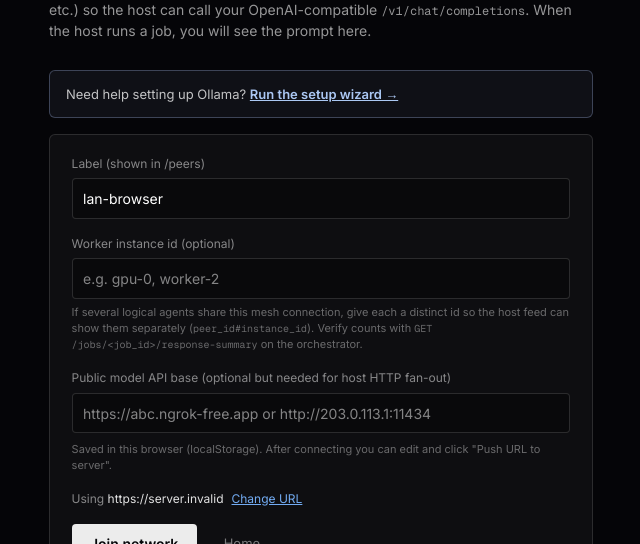
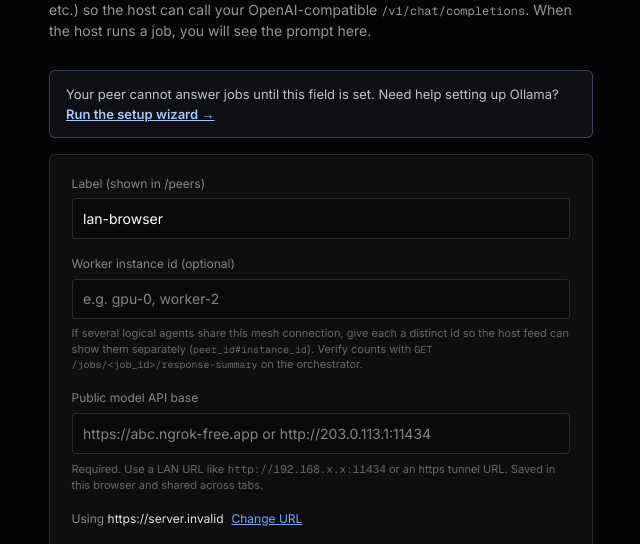
Before and after one commit to ShadowKingYT444/ChorusAi, a Next.js app in the folder Chorus/frontend/: page /join in a window 1280 px wide. Shown: the part 176-720 px from the top of the page, without its empty margins (319-959 px from the left). Built offline with nearby package versions, Linux system fonts and the light colour scheme; no server answers.

Commit message:
Harden judge onboarding and peer discovery

```diff
--- a/Chorus/frontend/src/app/join/page.tsx
+++ b/Chorus/frontend/src/app/join/page.tsx
@@ -256,6 +256,8 @@ export default function JoinLanPage() {
     setHasCheckedSetup(true)
   }, [])
 
+  const effectiveBase = baseInput.trim() || process.env.NEXT_PUBLIC_ORCHESTRATOR_BASE_URL?.trim() || null
+
   const persistModelUrl = useCallback((url: string) => {
     const t = url.trim()
     if (typeof window !== 'undefined') {
@@ -301,11 +303,21 @@ export default function JoinLanPage() {
   const pushAddress = useCallback(() => {
     const ws = wsRef.current
     if (!ws || ws.readyState !== WebSocket.OPEN) return
-    persistModelUrl(modelPublicUrl)
+    const base = modelPublicUrl.trim()
+    if (!base) {
+      setError('Public model API base is required so other peers can reach your model.')
+      return
+    }
+    if (!normalizeOpenAIChatCompletionsUrl(base)) {
+      setError('Public model API base is invalid. Use a full http(s):// URL.')
+      return
+    }
+    setError(null)
+    persistModelUrl(base)
     ws.send(
       JSON.stringify({
         type: 'set_address',
-        address: modelPublicUrl.trim() || null,
+        address: base,
       }),
     )
   }, [modelPublicUrl, persistModelUrl])
@@ -324,12 +336,22 @@ export default function JoinLanPage() {
       return
     }
 
-    persistModelUrl(modelPublicUrl)
+    const publicModelBase = modelPublicUrl.trim()
+    if (!publicModelBase) {
+      setError('Set your public model API base first. Use your LAN IP or tunnel URL from /setup.')
+      return
+    }
+    if (!normalizeOpenAIChatCompletionsUrl(publicModelBase)) {
+      setError('Public model API base is invalid. Use a full http(s):// URL.')
+      return
+    }
+
+    persistModelUrl(publicModelBase)
     setPhase('connecting')
     const peerId = getOrCreateJoinTabPeerId()
     setMyPeerId(peerId)
 
-    const addr = modelPublicUrl.trim() || undefined
+    const addr = publicModelBase
     const ws = openSignalingSocket(peerId, modelLabel.trim() || 'lan-browser', {
       onEvent: (event) => {
         if (event.type === 'error') {
@@ -470,8 +492,6 @@ export default function JoinLanPage() {
     }
   }, [phase])
 
-  const effective = getEffectiveOrchestratorBase()
-
   return (
     <div
       style={{
@@ -567,7 +587,7 @@ export default function JoinLanPage() {
               lineHeight: 1.55,
             }}
           >
-            Need help setting up Ollama?{' '}
+            Your peer cannot answer jobs until this field is set. Need help setting up Ollama?{' '}
             <Link
               href="/setup"
               style={{
@@ -642,7 +662,7 @@ export default function JoinLanPage() {
           </p>
 
           <label style={{ display: 'block', fontSize: '12px', color: 'rgba(255,255,255,0.5)', marginBottom: '0.35rem' }}>
-            Public model API base (optional but needed for host HTTP fan-out)
+            Public model API base
           </label>
           <input
             value={modelPublicUrl}
@@ -661,7 +681,8 @@ export default function JoinLanPage() {
             }}
           />
           <p style={{ fontSize: '11px', color: 'rgba(255,255,255,0.38)', marginBottom: '1rem' }}>
-            Saved in this browser (localStorage). After connecting you can edit and click &quot;Push URL to server&quot;.
+            Required. Use a LAN URL like <code>http://192.168.x.x:11434</code> or an https tunnel URL.
+            Saved in this browser and shared across tabs.
           </p>
 
           {(showAdvanced || !process.env.NEXT_PUBLIC_ORCHESTRATOR_BASE_URL?.trim()) && (
@@ -686,14 +707,14 @@ export default function JoinLanPage() {
                 }}
               />
               <p style={{ fontSize: '11px', color: 'rgba(255,255,255,0.38)', marginBottom: '1rem' }}>
-                Session override (sessionStorage).
+                Saved in this browser and shared across tabs.
               </p>
             </>
           )}
 
           {!showAdvanced && process.env.NEXT_PUBLIC_ORCHESTRATOR_BASE_URL?.trim() && (
             <p style={{ fontSize: '12px', color: 'rgba(255,255,255,0.5)', marginBottom: '1rem' }}>
-              Using <span style={{ color: 'rgba(255,255,255,0.88)' }}>{effective}</span>
+              Using <span style={{ color: 'rgba(255,255,255,0.88)' }}>{effectiveBase}</span>
               <button
                 type="button"
                 onClick={() => setShowAdvanced(true)}
--- a/Chorus/frontend/src/app/setup/page.tsx
+++ b/Chorus/frontend/src/app/setup/page.tsx
@@ -23,7 +23,6 @@ import { ConnectionTest } from '@/components/chorus/setup-wizard/connection-test
 import { OsTabs, detectOs, type OsKey } from '@/components/chorus/setup-wizard/os-tabs'
 import { StepShell } from '@/components/chorus/setup-wizard/step-shell'
 import {
-  getEffectiveOrchestratorBase,
   getOrchestratorBaseOverride,
   getSavedOllamaIp,
   saveOllamaIp,
@@ -64,6 +63,13 @@ function writeLocalStorage(key: string, value: string): void {
   if (typeof window === 'undefined') return
   if (value.trim()) localStorage.setItem(key, value.trim())
   else localStorage.removeItem(key)
+}
+
+function deriveModelPublicUrl(mode: PathMode, lanIp: string, tunnelUrl: string): string {
+  if (mode === 'tunnel') return tunnelUrl.trim()
+  const raw = lanIp.trim()
+  if (!raw) return ''
+  return /^https?:\/\//i.test(raw) ? raw : `http://${raw}:11434`
 }
 
 export default function SetupPage() {
@@ -154,8 +160,9 @@ export default function SetupPage() {
 
   const onConnectOrchestrator = useCallback(() => {
     const v = orchestratorBase.trim()
-    if (v) setOrchestratorBaseOverride(v)
-  }, [orchestratorBase])
+    setOrchestratorBaseOverride(v || null)
+    writeLocalStorage(MODEL_PUBLIC_URL_KEY, deriveModelPublicUrl(mode, lanIp, tunnelUrl))
+  }, [lanIp, mode, orchestratorBase, tunnelUrl])
 
   const installCommands: Record<OsKey, { code: string; note?: string }> = {
     macos: {
@@ -631,15 +638,15 @@ export default function SetupPage() {
           }}
         />
         <p style={{ fontSize: 11.5, color: 'rgba(255,255,255,0.45)', lineHeight: 1.5 }}>
-          Session override (sessionStorage). Equivalent to{' '}
+          Saved in this browser and reused across tabs. Equivalent to{' '}
           <code style={{ fontFamily: 'var(--font-geist-mono), monospace' }}>
             NEXT_PUBLIC_ORCHESTRATOR_BASE_URL
           </code>
           .{' '}
-          {getEffectiveOrchestratorBase() && (
+          {orchestratorBase.trim() && (
             <>
               Currently using{' '}
-              <span style={{ color: 'rgba(255,255,255,0.82)' }}>{getEffectiveOrchestratorBase()}</span>.
+              <span style={{ color: 'rgba(255,255,255,0.82)' }}>{orchestratorBase.trim()}</span>.
             </>
           )}
         </p>
@@ -719,6 +726,9 @@ export default function SetupPage() {
           <div>
             Model <code>{model}</code> · {mode === 'local' ? 'LAN mode' : 'Tunnel mode'} ·{' '}
             {mode === 'local' ? lanIp || '(no IP yet)' : tunnelUrl || '(no tunnel yet)'}
+          </div>
+          <div style={{ marginTop: 4 }}>
+            Peer endpoint <code>{deriveModelPublicUrl(mode, lanIp, tunnelUrl) || '(not set yet)'}</code>
           </div>
         </div>
 
--- a/Chorus/frontend/src/lib/api/orchestrator.ts
+++ b/Chorus/frontend/src/lib/api/orchestrator.ts
@@ -197,8 +197,9 @@ export type SignalingServerEvent =
 
 const DEFAULT_TIMEOUT_MS = 30_000
 
-/** Session override so LAN guests can use `http://<host-ip>:8000` without rebuilding. */
+/** Browser-persisted override so LAN guests can use `http://<host-ip>:8000` without rebuilding. */
 export const ORCHESTRATOR_BASE_SESSION_KEY = 'chorus_orchestrator_override'
+export const ORCHESTRATOR_BASE_LOCAL_KEY = 'chorus_orchestrator_base'
 
 function normalizeOrchestratorBase(url: string): string {
   return url.trim().replace(/\/+$/, '')
@@ -206,17 +207,25 @@ function normalizeOrchestratorBase(url: string): string {
 
 export function getOrchestratorBaseOverride(): string | null {
   if (typeof window === 'undefined') return null
-  const raw = sessionStorage.getItem(ORCHESTRATOR_BASE_SESSION_KEY)?.trim()
+  const raw =
+    sessionStorage.getItem(ORCHESTRATOR_BASE_SESSION_KEY)?.trim() ??
+    localStorage.getItem(ORCHESTRATOR_BASE_LOCAL_KEY)?.trim()
   return raw ? normalizeOrchestratorBase(raw) : null
 }
 
 export function setOrchestratorBaseOverride(url: string | null): void {
   if (typeof window === 'undefined') return
-  if (!url?.trim()) sessionStorage.removeItem(ORCHESTRATOR_BASE_SESSION_KEY)
-  else sessionStorage.setItem(ORCHESTRATOR_BASE_SESSION_KEY, normalizeOrchestratorBase(url))
+  if (!url?.trim()) {
+    sessionStorage.removeItem(ORCHESTRATOR_BASE_SESSION_KEY)
+    localStorage.removeItem(ORCHESTRATOR_BASE_LOCAL_KEY)
+    return
+  }
+  const normalized = normalizeOrchestratorBase(url)
+  sessionStorage.setItem(ORCHESTRATOR_BASE_SESSION_KEY, normalized)
+  localStorage.setItem(ORCHESTRATOR_BASE_LOCAL_KEY, normalized)
 }
 
-/** Env first at build time; on the client, session override wins when set. */
+/** Env first at build time; on the client, browser overrides win when set. */
 export function getEffectiveOrchestratorBase(): string | null {
   if (typeof window !== 'undefined') {
     const o = getOrchestratorBaseOverride()
```
Also changed, not shown: 1 other file (tests, documents, lock files or other folders).
